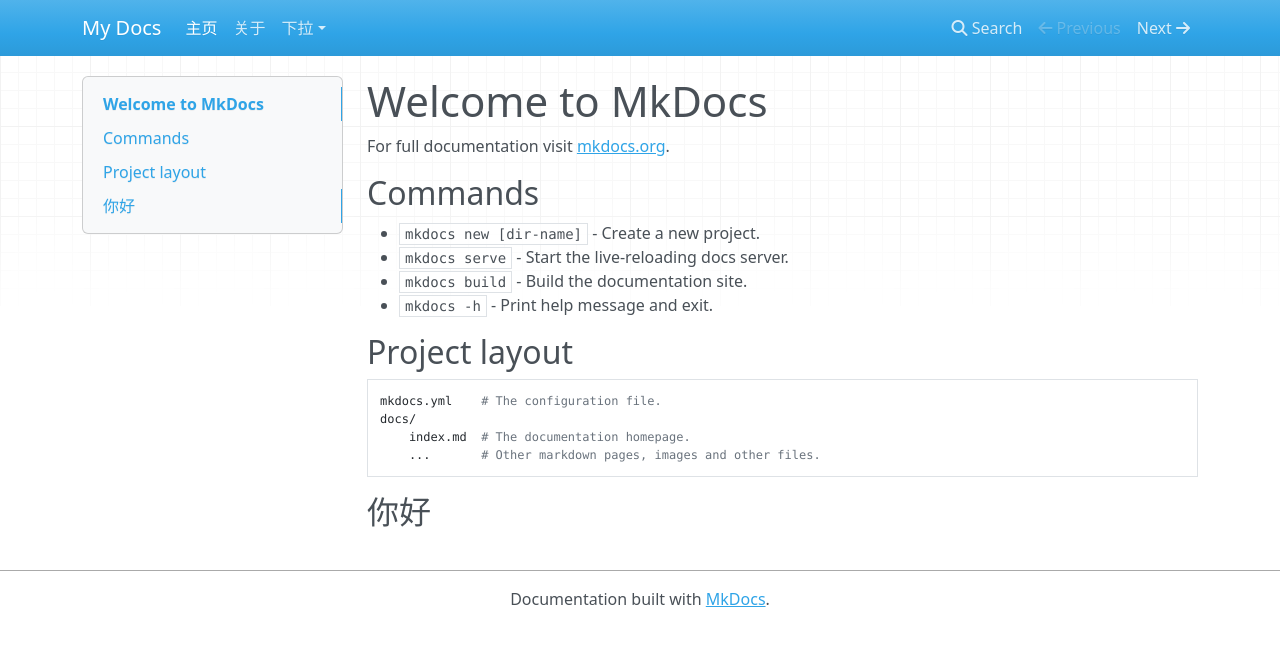
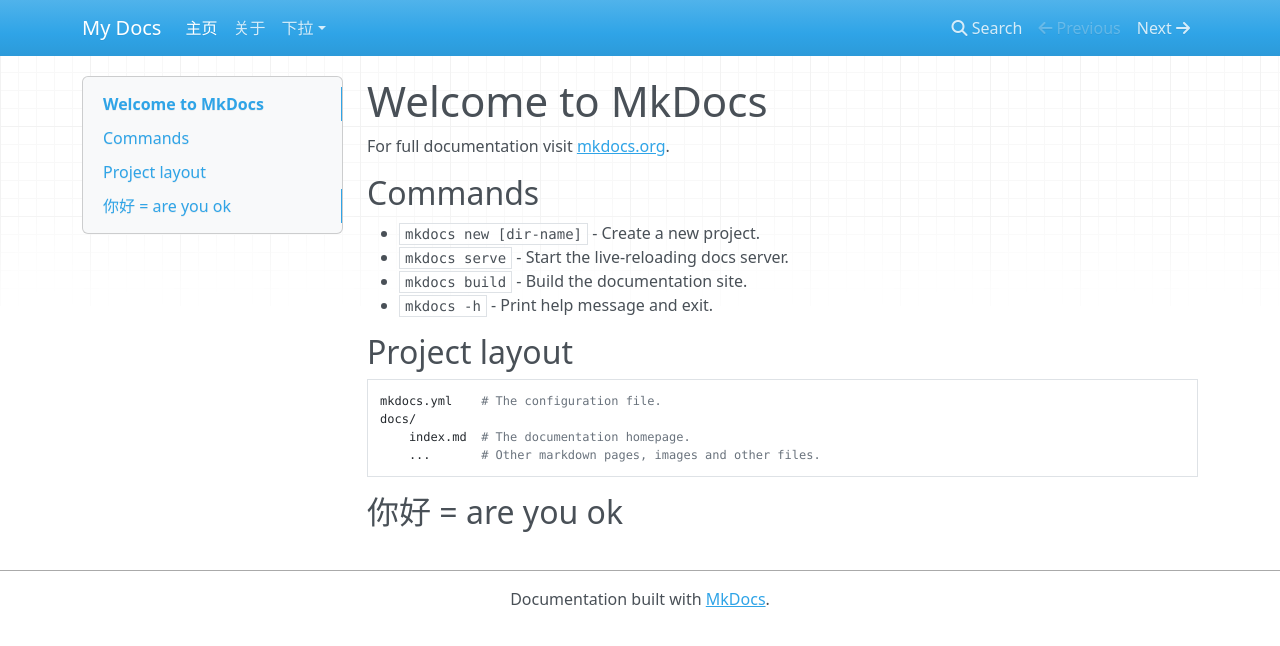
Before and after one commit to superdamoyuan/testsite, an MkDocs documentation site: the page built from docs/index.md, in a window 1280 px wide. Shown: the top 646 px of the page. Built offline with MkDocs 1.6.1, drawn with Linux system fonts in a browser that asks for light colours; nearby versions of some CDN libraries.

Commit message:
are you ok

```diff
--- a/docs/index.md
+++ b/docs/index.md
@@ -16,4 +16,4 @@
         index.md  # The documentation homepage.
         ...       # Other markdown pages, images and other files.
 
-## 你好
+## 你好 = are you ok
```
